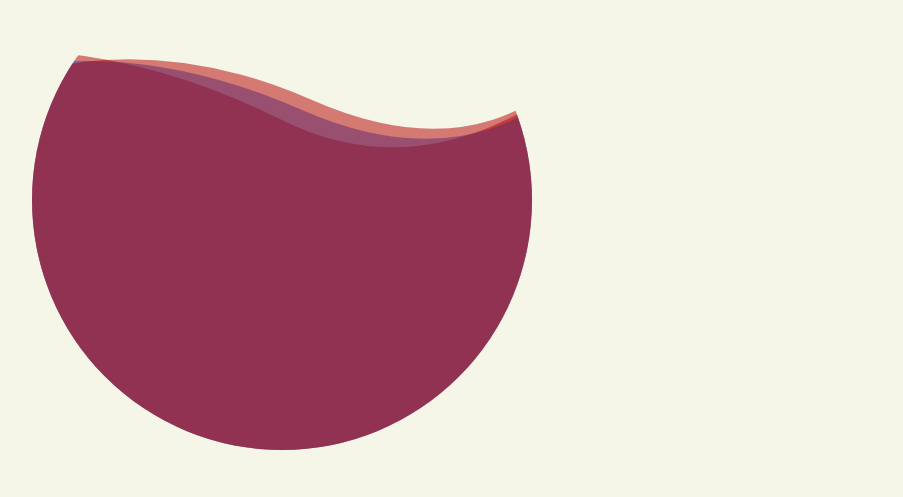
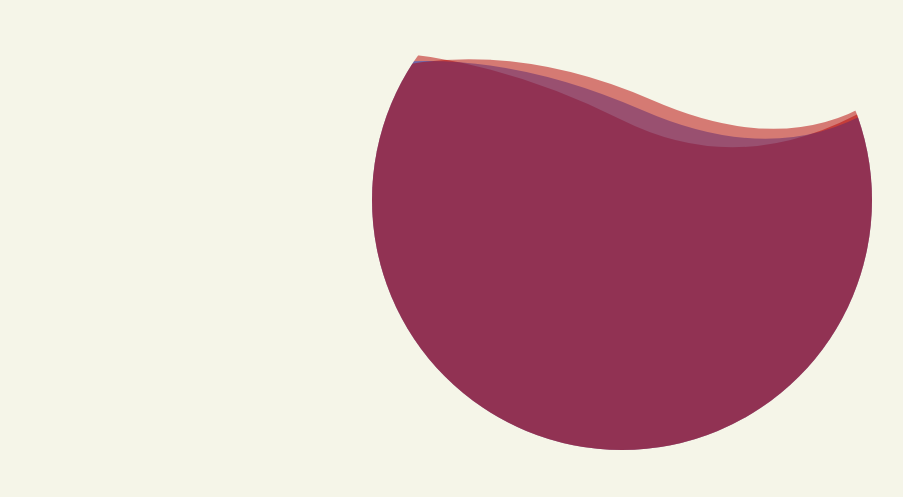
Before and after one commit to janteuni/alaplaj, a website: page index.html in a window 1280 px wide. Shown: the top 497 px of the page, without its empty margins (18-921 px from the left). Drawn offline with nearby package versions, Linux system fonts and the light colour scheme.

Commit message:
style center

```diff
--- a/index.html
+++ b/index.html
@@ -8,7 +8,7 @@
 		<link rel="SHORTCUT ICON" href="icone.ico">
 	</head>
 	<body>
-
+		<div class="content">
 		<svg xmlns="http://www.w3.org/2000/svg" xmlns:xlink="http://www.w3.org/1999/xlink"
 		 width="600px" height="500px">
 		<g id="XMLID_1_">
@@ -101,6 +101,7 @@
 					</ul>
 				</div>
 			</footer>
+		</div>
 		<script src="//localhost:35729/livereload.js"></script>
 		<script src="js/main.js"></script>
 	</body>
--- a/scss/main.scss
+++ b/scss/main.scss
@@ -11,6 +11,12 @@ html, body{
 	width: 100%;
 	height: 100%;
 	background-color: $white;
+}
+
+.content{
+	width: 600px;
+	height:500px;
+	margin: 0 auto;
 }
 
 footer {
```
Also changed, not shown: css/main.css, 1 other file.
